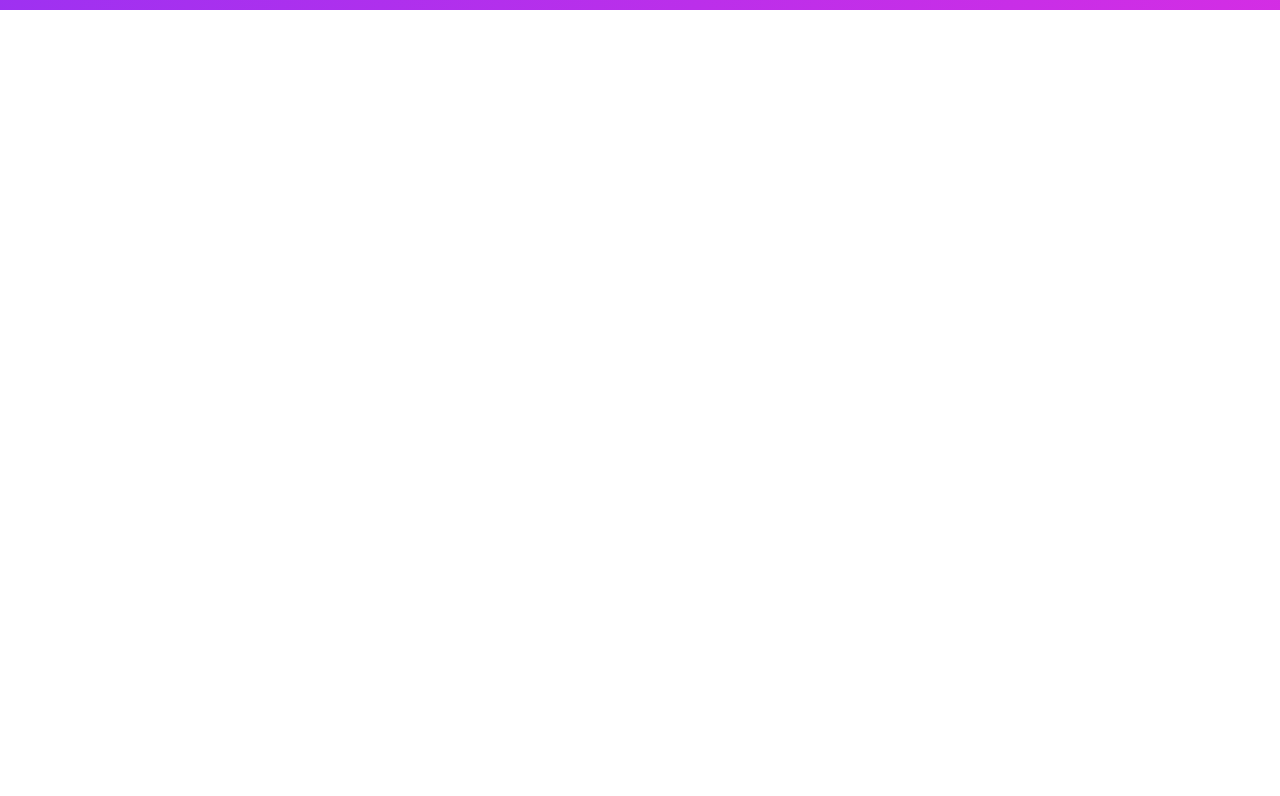
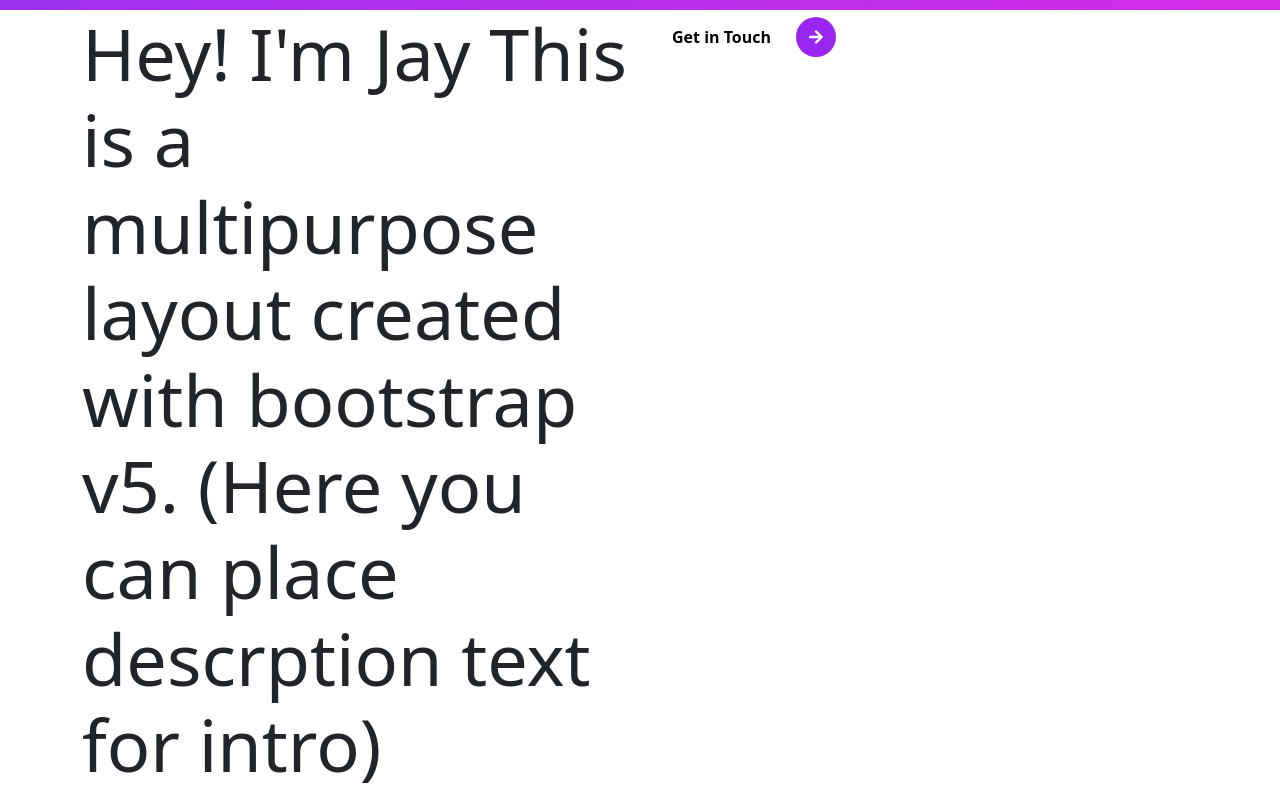
Before and after one commit to jaymart-latigay/portfolio-website-project, a website: page index.html in a window 1280 px wide. Shown: the part 66-862 px from the top of the page. Before the commit the page ends 800 px from the top, so only its background shows below. Drawn offline with nearby package versions, Linux system fonts and the light colour scheme.

Commit message:
chore: added text content in intro section

```diff
--- a/index.html
+++ b/index.html
@@ -61,6 +61,31 @@
       </div>
     </nav>
     <!---------------------------------------------------------------------------->
+
+    <!--HERO SECTION-------------------------------------------------------------->
+    <section id="home" class="intro-section">
+      <div class="container">
+        <div class="row">
+          <div class="col-md-6 intros">
+            <h1 class="display-2">
+              <span class="display-2--intro"> Hey! I'm Jay </span>
+              <span class="display-2--description">
+                This is a multipurpose layout created with bootstrap v5. (Here
+                you can place descrption text for intro)
+              </span>
+            </h1>
+          </div>
+
+          <div class="col-md-6 intros">
+            <button type="button" class="rounded-pill btn-rounded">
+              Get in Touch
+              <span><i class="fas fa-arrow-right"></i></span>
+            </button>
+          </div>
+        </div>
+      </div>
+    </section>
+    <!---------------------------------------------------------------------------->
     <script
       src="https://cdn.jsdelivr.net/npm/bootstrap@5.3.2/dist/js/bootstrap.bundle.min.js"
       integrity="sha384-C6RzsynM9kWDrMNeT87bh95OGNyZPhcTNXj1NW7RuBCsyN/o0jlpcV8Qyq46cDfL"
```
